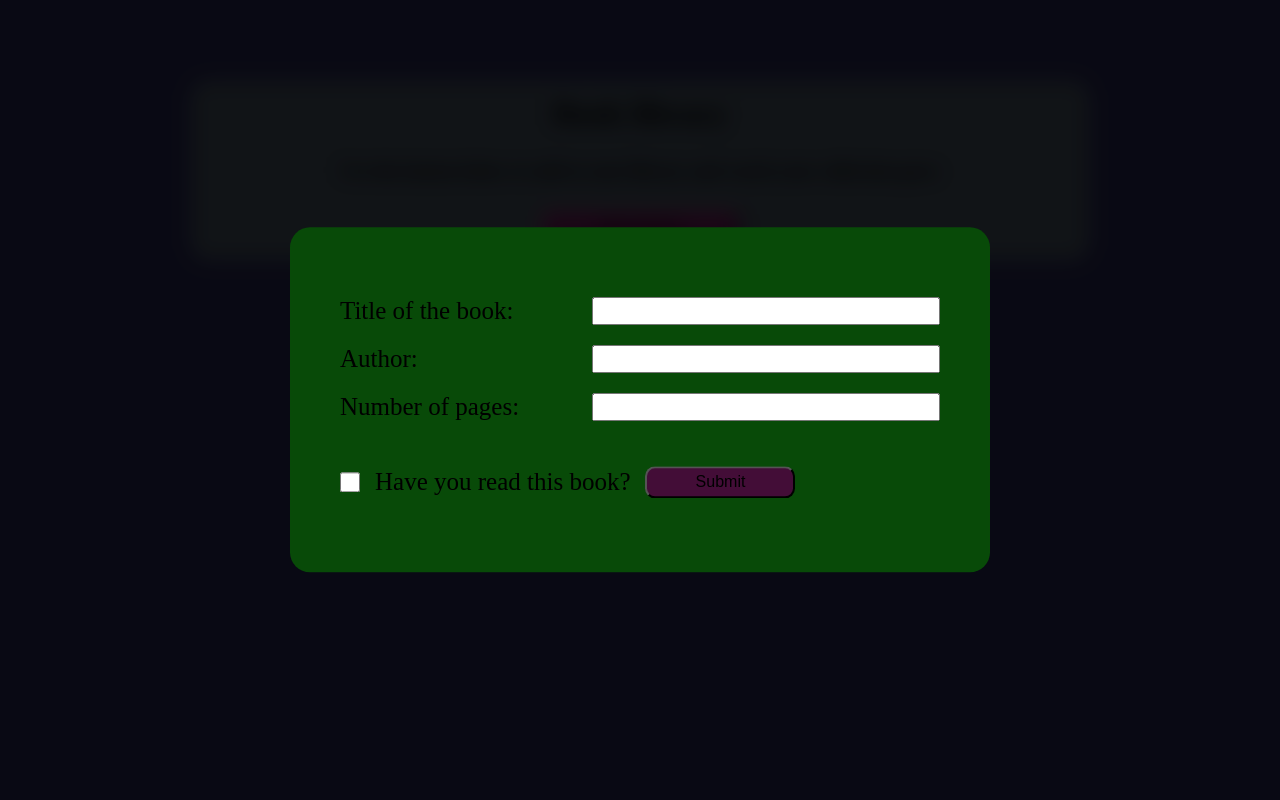
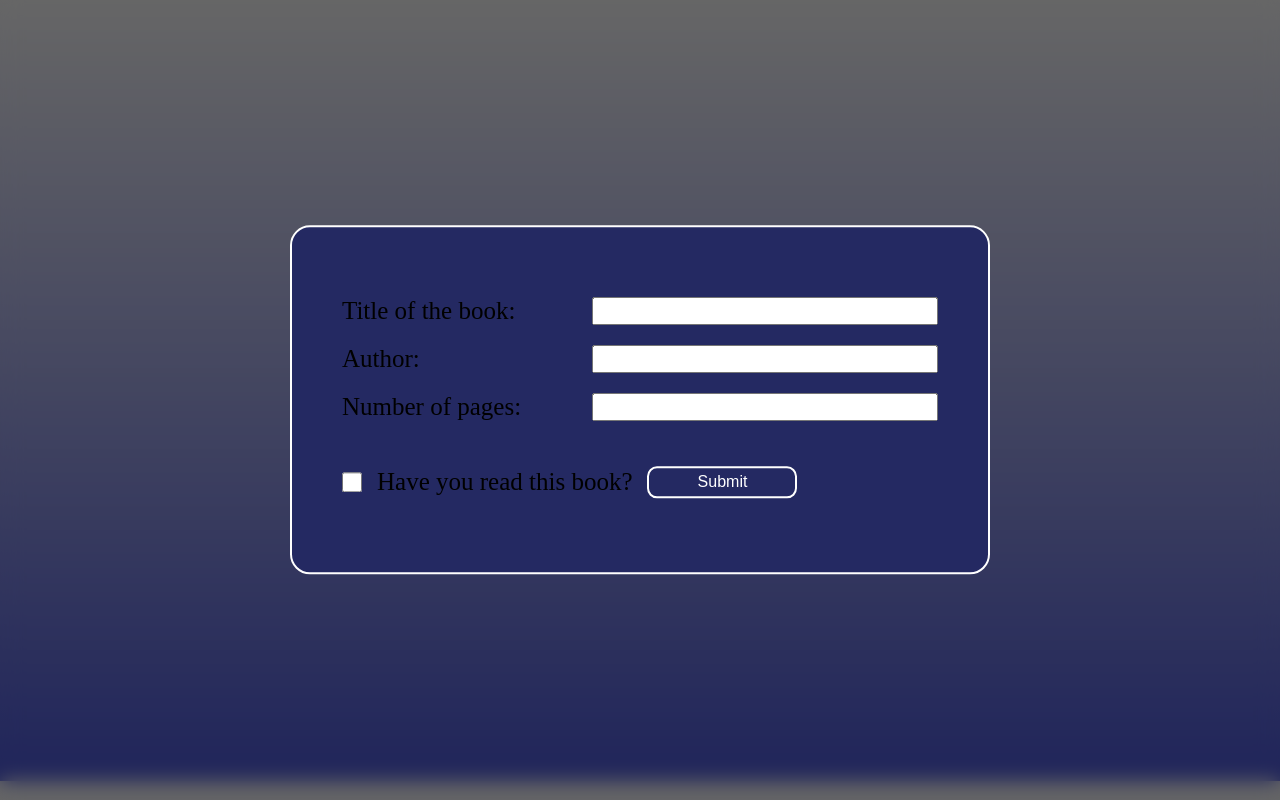
Before and after one commit to ilicc-sara/Book-Library, a website built with Vite: page index.html in a window 1280 px wide. Both pictures are taken after a click on the button "New Book". Built offline with nearby package versions, Linux system fonts and the light colour scheme.

Commit message:
improving css

```diff
--- a/src/style.css
+++ b/src/style.css
@@ -5,18 +5,21 @@
 }
 
 body {
-  background-color: rgb(24, 24, 51);
+  /* background-color: rgb(24, 24, 51); */
+  background: linear-gradient(#ffffff, #505ce2);
 }
 
 button {
-  background-color: rgb(67, 13, 55);
+  background-color: #242962;
+  color: white;
+  border: 2px solid #ffffff;
 }
 
 .container {
-  margin: 10vh auto;
+  margin: 300px auto;
   width: 900px;
   text-align: center;
-  background-color: rgb(43, 50, 58);
+  /* background-color: rgb(43, 50, 58); */
   position: relative;
   display: grid;
   grid-template-rows: 1fr 1fr 1fr;
@@ -34,7 +37,8 @@ button {
 }
 
 .form {
-  background-color: rgb(8, 74, 8);
+  background-color: #242962;
+  border: 2px solid #ffffff;
   width: 700px;
   display: grid;
   grid-template-rows: 3fr 1fr;
@@ -105,7 +109,8 @@ input {
 }
 
 .card {
-  background-color: rgb(121, 54, 77);
+  background-color: #242962;
+  color: white;
   width: 360px;
   text-align: center;
   display: flex;
```
